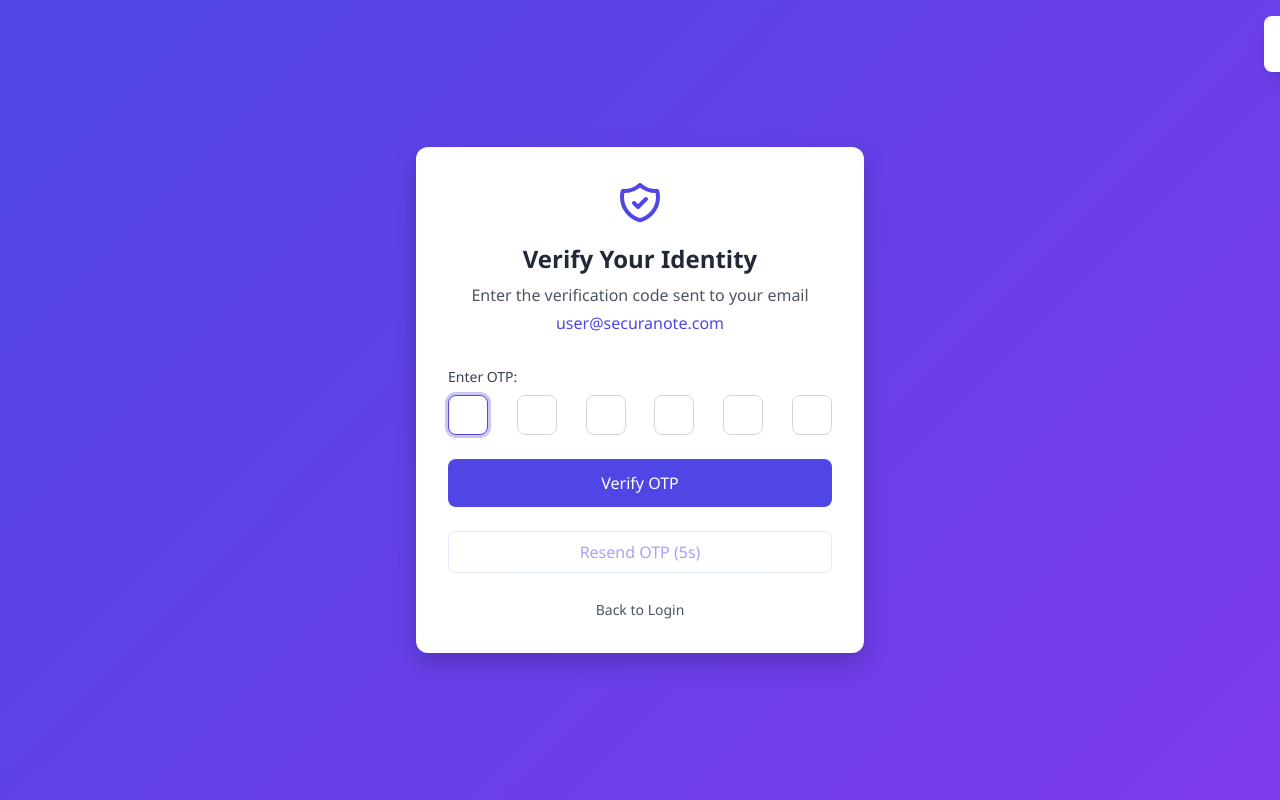
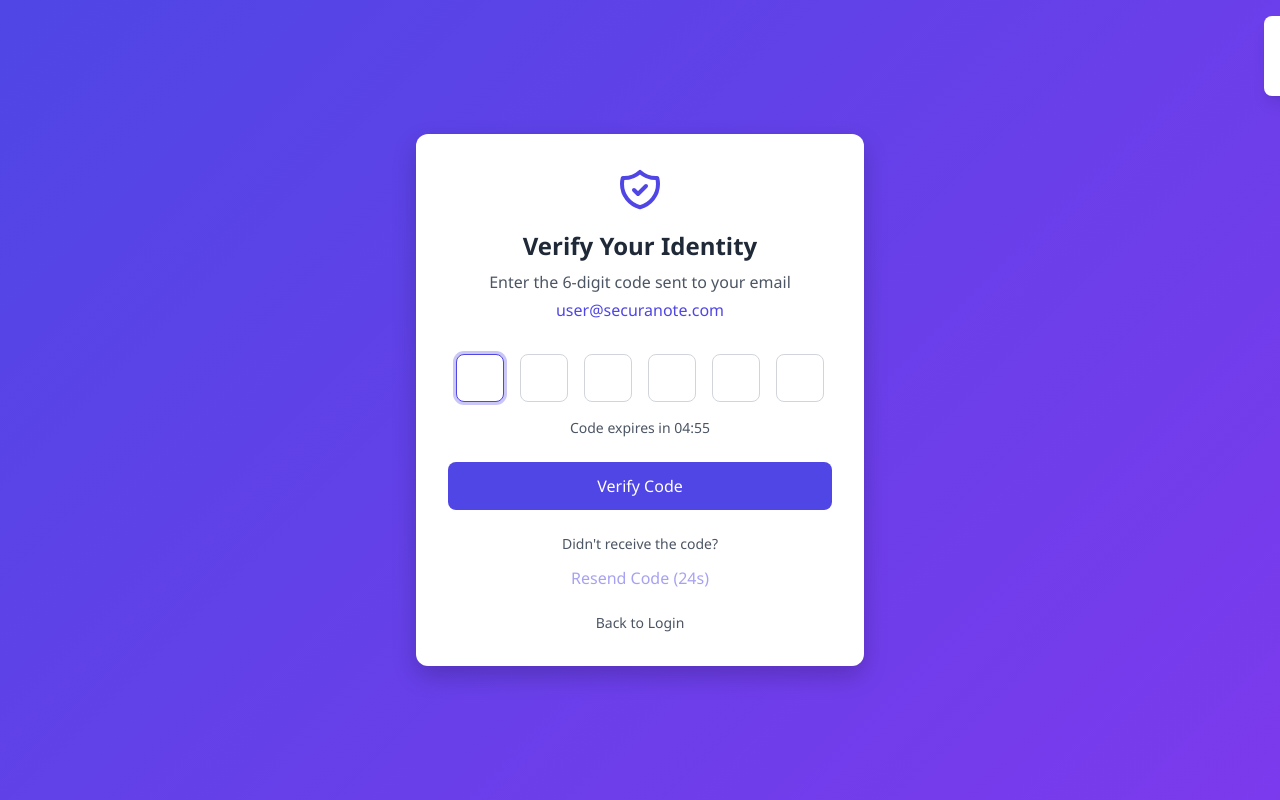
Before and after one commit to Aparna-26-02/Securanote, a Flask app: page /verify_reset_otp in a window 1280 px wide. Run offline with Flask 3, Linux system fonts and the light colour scheme; parts of the project's set-up code (start-up, migrations or seed data) failed here and were passed over; some libraries are stand-ins or nearby versions.

Commit message:
Update verify_reset_otp.html

```diff
--- a/Securanote/securanote/templates/verify_reset_otp.html
+++ b/Securanote/securanote/templates/verify_reset_otp.html
@@ -1,8 +1,8 @@
 <!DOCTYPE html>
 <html lang="en">
 <head>
-    <meta charset="UTF-8">
-    <meta name="viewport" content="width=device-width, initial-scale=1.0">
+  <meta charset="UTF-8" />
+  <meta name="viewport" content="width=device-width, initial-scale=1.0"/>
   <title>SecuraNote - Verify OTP</title>
   <script src="https://cdn.tailwindcss.com"></script>
   <style>
@@ -26,16 +26,10 @@
       transform: translateY(-2px);
       box-shadow: 0 4px 12px rgba(79, 70, 229, 0.3);
     }
-        .btn-secondary {
-            transition: all 0.3s ease;
-        }
-        .btn-secondary:not(:disabled):hover {
-            background-color: rgba(79, 70, 229, 0.1);
-        }
     .otp-input {
-            width: 2.5rem;
-            height: 2.5rem;
-            font-size: 1.25rem;
+      width: 3rem;
+      height: 3rem;
+      font-size: 1.5rem;
       text-align: center;
       border-radius: 0.5rem;
       border: 1px solid #d1d5db;
@@ -48,9 +42,9 @@
     }
     @media (max-width: 640px) {
       .otp-input {
-                width: 2rem;
-                height: 2rem;
-                font-size: 1rem;
+        width: 2.5rem;
+        height: 2.5rem;
+        font-size: 1.25rem;
       }
     }
   </style>
@@ -60,197 +54,203 @@
     <div class="text-center mb-8">
       <div class="flex justify-center mb-4">
         <svg xmlns="http://www.w3.org/2000/svg" class="h-12 w-12 text-indigo-600" fill="none" viewBox="0 0 24 24" stroke="currentColor">
-                    <path stroke-linecap="round" stroke-linejoin="round" stroke-width="2" d="M9 12l2 2 4-4m5.618-4.016A11.955 11.955 0 0112 2.944a11.955 11.955 0 01-8.618 3.04A12.02 12.02 0 003 9c0 5.591 3.824 10.29 9 11.622 5.176-1.332 9-6.03 9-11.622 0-1.042-.133-2.052-.382-3.016z" />
+          <path stroke-linecap="round" stroke-linejoin="round" stroke-width="2" d="M9 12l2 2 4-4m5.618-4.016A11.955 11.955 0 0112 2.944a11.955 11.955 0 01-8.618 3.04A12.02 12.02 0 003 9c0 5.591 3.824 10.29 9 11.622 5.176-1.332 9-6.03 9-11.622 0-1.042-.133-2.052-.382-3.016z"/>
         </svg>
       </div>
       <h1 class="text-2xl font-bold text-gray-800">Verify Your Identity</h1>
-            <p class="text-gray-600 mt-2">Enter the verification code sent to your email</p>
-            <p class="text-indigo-600 font-medium mt-1" id="userEmail">user@securanote.com</p>
+      <p class="text-gray-600 mt-2">Enter the 6-digit code sent to your email</p>
+      <p class="text-indigo-600 font-medium mt-1" id="userEmail">user@example.com</p>
     </div>
 
-        <!-- Modified form with 6 boxes but keeping your original form structure -->
-        <form method="POST" action="{{ url_for('auth.verify_reset_otp') }}" class="space-y-6">
-            <div class="space-y-2">
-                <p class="block text-sm font-medium text-gray-700">Enter OTP:</p>
-
-                <!-- 6 box OTP input -->
-                <div class="flex justify-between space-x-2">
-                    <input type="text" class="otp-input" maxlength="1" pattern="[0-9]" inputmode="numeric" required>
-                    <input type="text" class="otp-input" maxlength="1" pattern="[0-9]" inputmode="numeric" required>
-                    <input type="text" class="otp-input" maxlength="1" pattern="[0-9]" inputmode="numeric" required>
-                    <input type="text" class="otp-input" maxlength="1" pattern="[0-9]" inputmode="numeric" required>
-                    <input type="text" class="otp-input" maxlength="1" pattern="[0-9]" inputmode="numeric" required>
-                    <input type="text" class="otp-input" maxlength="1" pattern="[0-9]" inputmode="numeric" required>
+    <form id="otpForm" class="space-y-6">
+      <div class="space-y-4">
+        <div class="flex justify-center space-x-2 sm:space-x-4">
+          <input type="text" class="otp-input" maxlength="1" pattern="[0-9]" inputmode="numeric" required />
+          <input type="text" class="otp-input" maxlength="1" pattern="[0-9]" inputmode="numeric" required />
+          <input type="text" class="otp-input" maxlength="1" pattern="[0-9]" inputmode="numeric" required />
+          <input type="text" class="otp-input" maxlength="1" pattern="[0-9]" inputmode="numeric" required />
+          <input type="text" class="otp-input" maxlength="1" pattern="[0-9]" inputmode="numeric" required />
+          <input type="text" class="otp-input" maxlength="1" pattern="[0-9]" inputmode="numeric" required />
+        </div>
+        <p id="otpError" class="text-red-500 text-sm text-center hidden">Invalid verification code. Please try again.</p>
+        <div class="flex justify-center">
+          <div id="countdown" class="text-sm text-gray-600">Code expires in <span id="timer" class="font-medium">05:00</span></div>
+        </div>
       </div>
 
-                <!-- Hidden field to store the combined OTP value -->
-                <input type="hidden" name="otp" id="otpValue">
+      <button type="submit" id="verifyButton" class="btn-primary w-full bg-indigo-600 text-white py-3 rounded-lg font-medium hover:bg-indigo-700 focus:outline-none focus:ring-2 focus:ring-indigo-500 focus:ring-offset-2">
+        Verify Code
+      </button>
+
+      <div class="text-center space-y-3">
+        <p class="text-sm text-gray-600">Didn't receive the code?</p>
+        <button type="button" id="resendButton" class="text-indigo-600 font-medium hover:underline focus:outline-none disabled:opacity-50 disabled:cursor-not-allowed" disabled>
+          Resend Code (<span id="resendTimer">30</span>s)
+        </button>
+        <div class="pt-2">
+          <button type="button" id="backButton" class="text-gray-600 text-sm hover:underline focus:outline-none">
+            Back to Login
+          </button>
         </div>
-
-            <input
-                type="submit"
-                value="Verify OTP"
-                class="btn-primary w-full bg-indigo-600 text-white py-3 rounded-lg font-medium hover:bg-indigo-700 focus:outline-none focus:ring-2 focus:ring-indigo-500 focus:ring-offset-2 cursor-pointer"
-            >
+      </div>
     </form>
 
-        <!-- Your original resend form with styling -->
-        <form method="POST" action="{{ url_for('auth.resend_reset_otp') }}" class="mt-6">
-            <button
-                type="submit"
-                id="resendBtn"
-                disabled
-                class="btn-secondary w-full py-2 rounded-lg font-medium text-indigo-600 border border-indigo-200 hover:bg-indigo-50 focus:outline-none focus:ring-2 focus:ring-indigo-500 focus:ring-offset-2 disabled:opacity-50 disabled:cursor-not-allowed"
-            >
-                Resend OTP (10s)
-            </button>
-        </form>
-
-        <div class="text-center mt-6">
-            <a href="#" class="text-gray-600 text-sm hover:underline focus:outline-none">
-                Back to Login
-            </a>
-        </div>
-
-        <!-- Notification for demo purposes -->
+    <!-- Notification -->
     <div id="notification" class="fixed top-4 right-4 bg-white rounded-lg shadow-lg p-4 transform translate-x-full transition-transform duration-300 max-w-xs">
       <div class="flex items-center">
-                <svg xmlns="http://www.w3.org/2000/svg" class="h-6 w-6 text-green-500 mr-2" fill="none" viewBox="0 0 24 24" stroke="currentColor">
-                    <path stroke-linecap="round" stroke-linejoin="round" stroke-width="2" d="M13 16h-1v-4h-1m1-4h.01M21 12a9 9 0 11-18 0 9 9 0 0118 0z" />
-                </svg>
+        <svg id="notificationIcon" xmlns="http://www.w3.org/2000/svg" class="h-6 w-6 mr-2 text-green-500" fill="none" viewBox="0 0 24 24" stroke="currentColor"></svg>
         <p id="notificationText" class="text-gray-700"></p>
       </div>
     </div>
   </div>
 
   <script>
-        // Your exact script logic preserved
-        let countdown = 10;
-        const btn = document.getElementById('resendBtn');
-        const interval = setInterval(() => {
-            if (countdown > 0) {
-                btn.innerText = `Resend OTP (${countdown}s)`;
-                countdown--;
-            } else {
-                btn.innerText = "Resend OTP";
-                btn.disabled = false;
-                clearInterval(interval);
-            }
-        }, 1000);
+    const otpInputs = document.querySelectorAll('.otp-input');
+    const otpForm = document.getElementById('otpForm');
+    const otpError = document.getElementById('otpError');
+    const timerElement = document.getElementById('timer');
+    const resendButton = document.getElementById('resendButton');
+    const resendTimerElement = document.getElementById('resendTimer');
+    const backButton = document.getElementById('backButton');
+    const notification = document.getElementById('notification');
+    const notificationText = document.getElementById('notificationText');
+    const notificationIcon = document.getElementById('notificationIcon');
+    const userEmailElement = document.getElementById('userEmail');
 
-        // OTP input handling
-        const otpInputs = document.querySelectorAll('.otp-input');
-        const otpValue = document.getElementById('otpValue');
+    userEmailElement.textContent = "user@securanote.com";
 
-        // Auto-focus the first input on page load
-        setTimeout(() => otpInputs[0].focus(), 500);
+    // Focus logic
+    otpInputs.forEach((input, index) => {
+      if (index === 0) setTimeout(() => input.focus(), 500);
 
-        otpInputs.forEach((input, index) => {
-            // Handle input
       input.addEventListener('input', (e) => {
-                // Only allow numbers
         e.target.value = e.target.value.replace(/[^0-9]/g, '');
-
-                // Auto-focus next input
-                if (e.target.value && index < otpInputs.length - 1) {
-                    otpInputs[index + 1].focus();
-                }
-
-                // Update the hidden field with combined OTP value
-                updateOtpValue();
+        if (e.target.value && index < otpInputs.length - 1) otpInputs[index + 1].focus();
+        otpError.classList.add('hidden');
+        checkAllFilled();
       });
 
-            // Handle backspace
       input.addEventListener('keydown', (e) => {
-                if (e.key === 'Backspace' && !e.target.value && index > 0) {
-                    otpInputs[index - 1].focus();
-                }
+        if (e.key === 'Backspace' && !e.target.value && index > 0) otpInputs[index - 1].focus();
       });
 
-            // Handle paste
       input.addEventListener('paste', (e) => {
         e.preventDefault();
         const pasteData = e.clipboardData.getData('text').trim();
-
         if (/^\d+$/.test(pasteData)) {
           const digits = pasteData.split('');
-
           otpInputs.forEach((input, i) => {
-                        if (digits[i]) {
-                            input.value = digits[i];
-
-                            // Focus the next empty input or the last one
-                            if (i < otpInputs.length - 1 && digits[i + 1]) {
-                                otpInputs[i + 1].focus();
-                            } else {
-                                input.focus();
-                            }
-                        }
+            input.value = digits[i] || '';
           });
-
-                    updateOtpValue();
+          checkAllFilled();
         }
       });
     });
 
-        // Update the hidden OTP field with combined value
-        function updateOtpValue() {
-            otpValue.value = Array.from(otpInputs).map(input => input.value).join('');
+    function checkAllFilled() {
+      const allFilled = Array.from(otpInputs).every(input => input.value.length === 1);
+      if (allFilled) setTimeout(() => otpForm.dispatchEvent(new Event('submit')), 500);
     }
 
-        // Demo functionality for form submissions
-        document.querySelectorAll('form').forEach(form => {
-            form.addEventListener('submit', function(e) {
+    otpForm.addEventListener('submit', (e) => {
       e.preventDefault();
+      const otpValue = Array.from(otpInputs).map(input => input.value).join('');
+      if (otpValue === '123456') {
+        showNotification('Verification successful!', 'success');
+        setTimeout(() => {
+          window.location.href = '#reset-password';
+        }, 1500);
+      } else {
+        otpError.classList.remove('hidden');
+        otpInputs.forEach(input => input.value = '');
+        otpInputs[0].focus();
+      }
+    });
 
-                // For the OTP form, ensure the hidden field is updated
-                if (form.querySelector('.otp-input')) {
-                    updateOtpValue();
-                }
+    // OTP expiration timer
+    let timeLeft = 300;
+    let timerInterval;
 
-                // Show notification
-                const notification = document.getElementById('notification');
-                const notificationText = document.getElementById('notificationText');
-
-                if (form.querySelector('#otpValue')) {
-                    notificationText.textContent = "Verifying OTP...";
+    function startOtpTimer() {
+      clearInterval(timerInterval);
+      timerInterval = setInterval(() => {
+        if (timeLeft <= 0) {
+          clearInterval(timerInterval);
+          timerElement.textContent = '00:00';
+          timerElement.classList.add('text-red-500');
+          showNotification('Verification code has expired. Please request a new one.', 'error');
         } else {
-                    notificationText.textContent = "Resending OTP...";
-                    // Reset the countdown if resend button is clicked
-                    if (!btn.disabled) {
-                        countdown = 10;
-                        btn.disabled = true;
-                        btn.innerText = `Resend OTP (${countdown}s)`;
-                        clearInterval(interval);
-                        const newInterval = setInterval(() => {
-                            if (countdown > 0) {
-                                btn.innerText = `Resend OTP (${countdown}s)`;
-                                countdown--;
-                            } else {
-                                btn.innerText = "Resend OTP";
-                                btn.disabled = false;
-                                clearInterval(newInterval);
+          const m = String(Math.floor(timeLeft / 60)).padStart(2, '0');
+          const s = String(timeLeft % 60).padStart(2, '0');
+          timerElement.textContent = `${m}:${s}`;
+          timeLeft--;
         }
       }, 1000);
     }
+    startOtpTimer();
+
+    // Resend timer
+    let resendTimeLeft = 30;
+    let resendTimerInterval;
+
+    function startResendTimer() {
+      clearInterval(resendTimerInterval);
+      resendButton.disabled = true;
+      resendTimeLeft = 30;
+      resendTimerInterval = setInterval(() => {
+        resendTimeLeft--;
+        resendTimerElement.textContent = resendTimeLeft;
+        if (resendTimeLeft <= 0) {
+          clearInterval(resendTimerInterval);
+          resendButton.disabled = false;
+          resendButton.textContent = 'Resend Code';
         }
+      }, 1000);
+    }
+    startResendTimer();
 
+    resendButton.addEventListener('click', () => {
+      otpInputs.forEach(input => input.value = '');
+      otpInputs[0].focus();
+      otpError.classList.add('hidden');
+      timeLeft = 300;
+      timerElement.classList.remove('text-red-500');
+      startOtpTimer();
+      resendButton.textContent = `Resend Code (${resendTimeLeft}s)`;
+      startResendTimer();
+      showNotification('New verification code sent!', 'success');
+    });
+
+    backButton.addEventListener('click', () => {
+      showNotification('Redirecting to login...', 'info');
+      setTimeout(() => {
+        window.location.href = '#login';
+      }, 1000);
+    });
+
+    function showNotification(message, type = 'success') {
+      notificationText.textContent = message;
+      if (type === 'error') {
+        notificationIcon.className = "h-6 w-6 mr-2 text-red-500";
+        notificationIcon.innerHTML = '<path stroke-linecap="round" stroke-linejoin="round" stroke-width="2" d="M12 8v4m0 4h.01M21 12a9 9 0 11-18 0 9 9 0 0118 0z" />';
+      } else if (type === 'info') {
+        notificationIcon.className = "h-6 w-6 mr-2 text-blue-500";
+        notificationIcon.innerHTML = '<path stroke-linecap="round" stroke-linejoin="round" stroke-width="2" d="M13 16h-1v-4h-1m1-4h.01M21 12a9 9 0 11-18 0 9 9 0 0118 0z" />';
+      } else {
+        notificationIcon.className = "h-6 w-6 mr-2 text-green-500";
+        notificationIcon.innerHTML = '<path stroke-linecap="round" stroke-linejoin="round" stroke-width="2" d="M9 12l2 2 4-4m6 2a9 9 0 11-18 0 9 9 0 0118 0z" />';
+      }
       notification.classList.remove('translate-x-full');
       notification.classList.add('translate-x-0');
-
       setTimeout(() => {
         notification.classList.remove('translate-x-0');
         notification.classList.add('translate-x-full');
+      }, 3000);
+    }
 
-                    // In a real app, this would submit the form
-                    if (form.querySelector('#otpValue')) {
     setTimeout(() => {
-                            alert('OTP verification submitted! The OTP value is: ' + otpValue.value);
-                        }, 500);
-                    }
-                }, 2000);
-            });
-        });
+      showNotification('Verification code sent to your email', 'info');
+    }, 1000);
   </script>
-<script>(function(){function c(){var b=a.contentDocument||a.contentWindow.document;if(b){var d=b.createElement('script');d.innerHTML="window.__CF$cv$params={r:'964514bee324ccbb',t:'MTc1MzM3NzU1MS4wMDAwMDA='};var a=document.createElement('script');a.nonce='';a.src='/cdn-cgi/challenge-platform/scripts/jsd/main.js';document.getElementsByTagName('head')[0].appendChild(a);";b.getElementsByTagName('head')[0].appendChild(d)}}if(document.body){var a=document.createElement('iframe');a.height=1;a.width=1;a.style.position='absolute';a.style.top=0;a.style.left=0;a.style.border='none';a.style.visibility='hidden';document.body.appendChild(a);if('loading'!==document.readyState)c();else if(window.addEventListener)document.addEventListener('DOMContentLoaded',c);else{var e=document.onreadystatechange||function(){};document.onreadystatechange=function(b){e(b);'loading'!==document.readyState&&(document.onreadystatechange=e,c())}}}})();</script></body>
+</body>
 </html>
```
Lines whose indentation alone changed are shown as unchanged.
